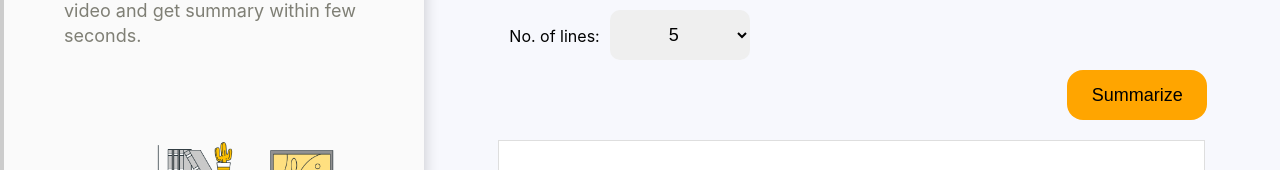
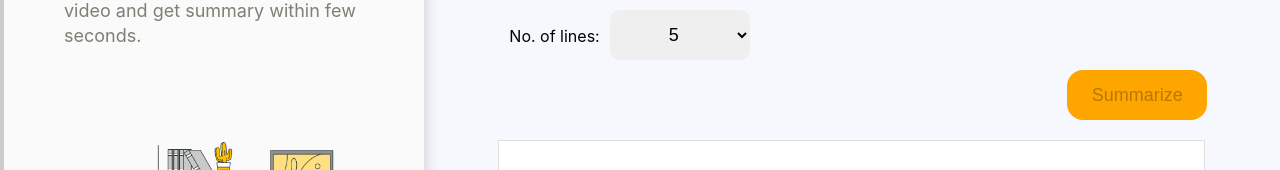
Before and after one commit to Maleehak/BriefMe, a React (Create React App) app in the folder frontend/briefme/: page / in a window 1280 px wide. Shown: the part 217-387 px from the top of the page. Built offline with nearby package versions, Linux system fonts and the light colour scheme.

Commit message:
Fixed the Summarize Button

```diff
--- a/frontend/briefme/src/components/Right.js
+++ b/frontend/briefme/src/components/Right.js
@@ -62,7 +62,7 @@ const Right = () => {
         <SelectBox onSelect={handleSelect} />
       </div>
       <div style={{ display: "flex", width: "83%" }}>
-        <button onClick={handleClick} className="submit-btn">
+        <button onClick={handleClick} className="submit-btn" disabled={!isValidURL}>
           Summarize
         </button>
       </div>
```
Also changed, not shown: 1 other file (tests, documents, lock files or other folders).
